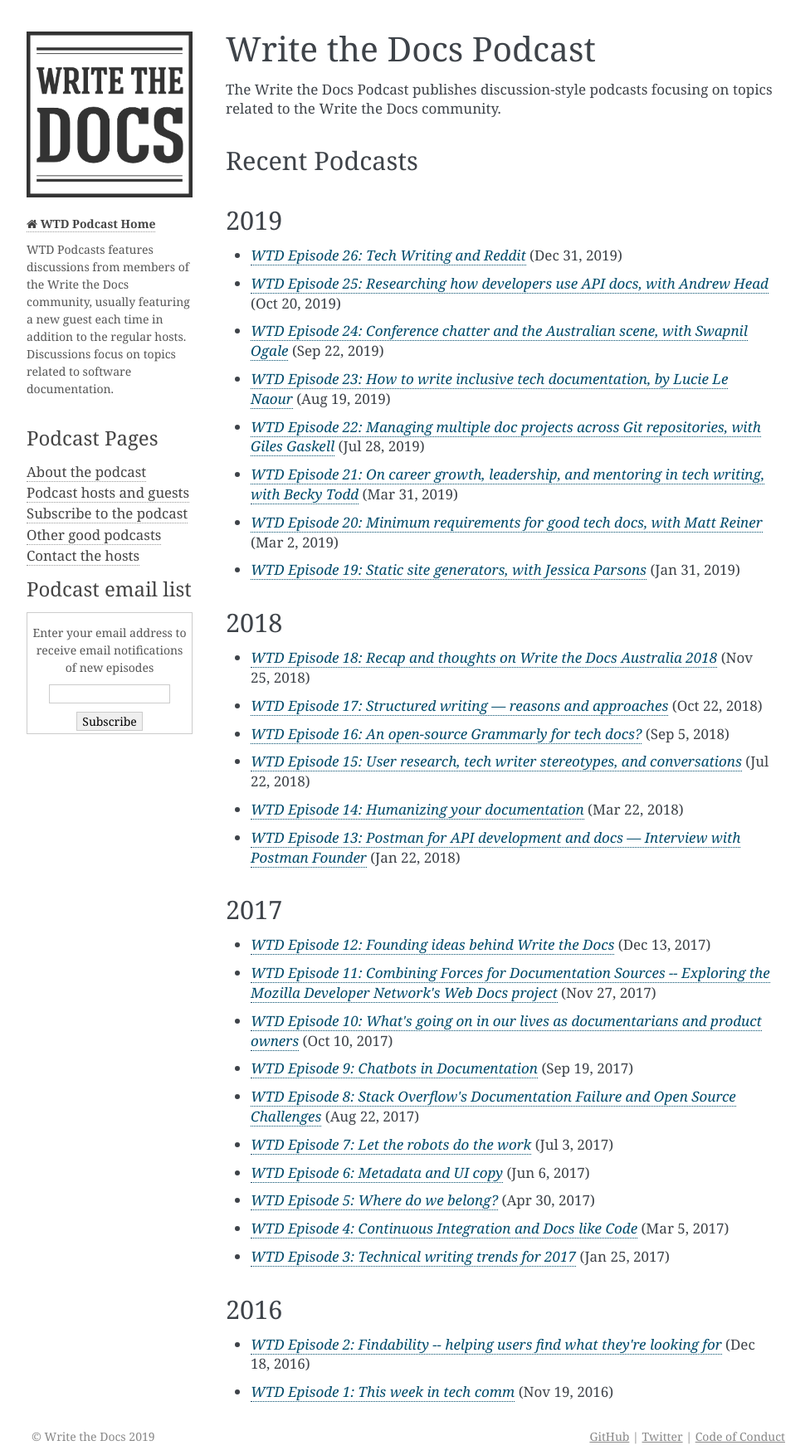
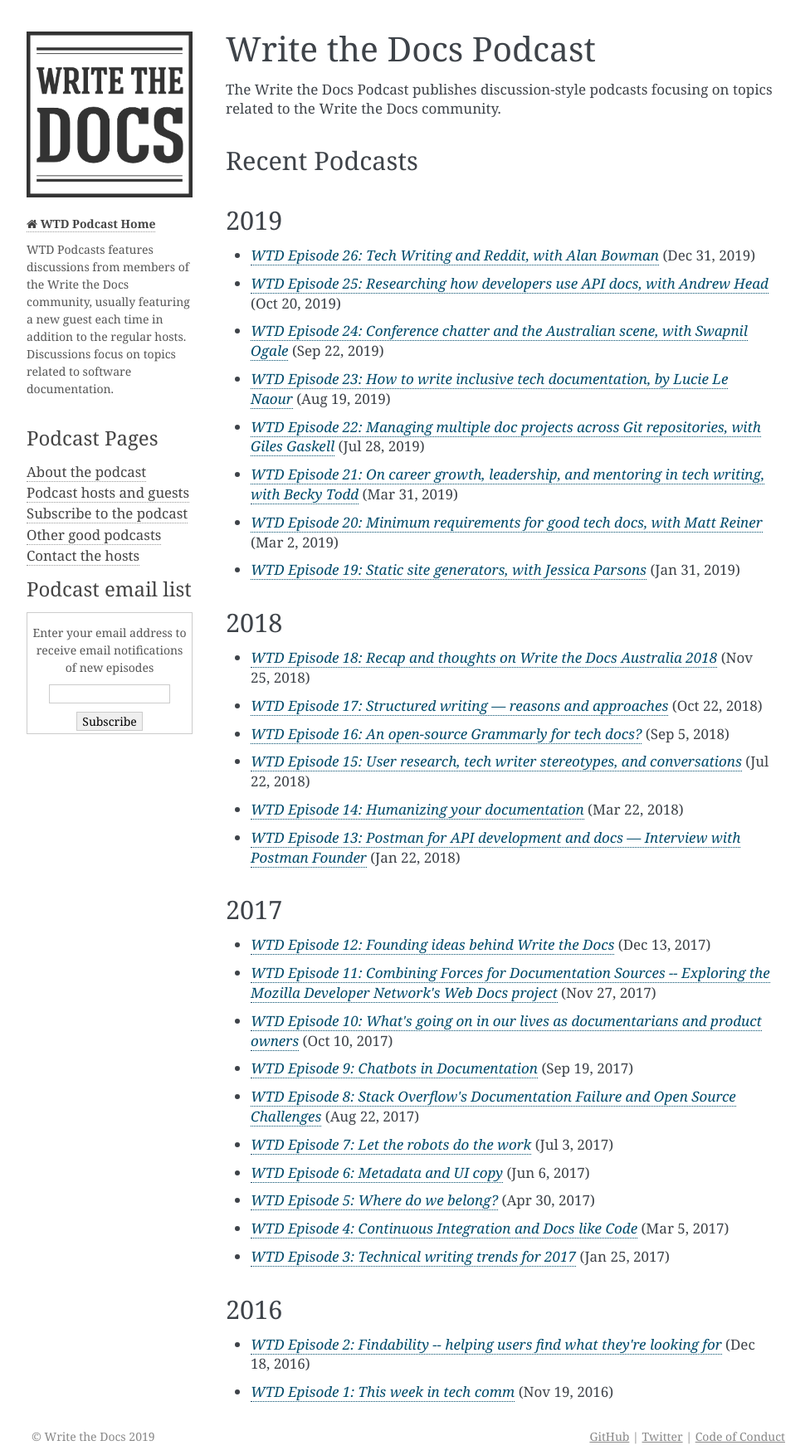
Before and after one commit to writethedocspodcast/writethedocspodcast.github.io, a Jekyll site: the page built from index.html, in a window 1280 px wide. Shown: the whole page at 83% size, without its empty margins (148-1124 px from the left). Built offline with Jekyll 4.4.1, drawn with Linux system fonts in a browser that asks for light colours; comment, search, counter and statistics services are not loaded.

Commit message:
title update

```diff
--- a/_posts/2019-12-31-episode-26-tech-comm-reddit-and-wtd-slack.md
+++ b/_posts/2019-12-31-episode-26-tech-comm-reddit-and-wtd-slack.md
@@ -1,5 +1,5 @@
 ---
-title: "WTD Episode 26: Tech Writing and Reddit"
+title: "WTD Episode 26: Tech Writing and Reddit, with Alan Bowman"
 guid: wtd_apidocs_reddit
 meetup: WTD Podcast
 keywords:
```
